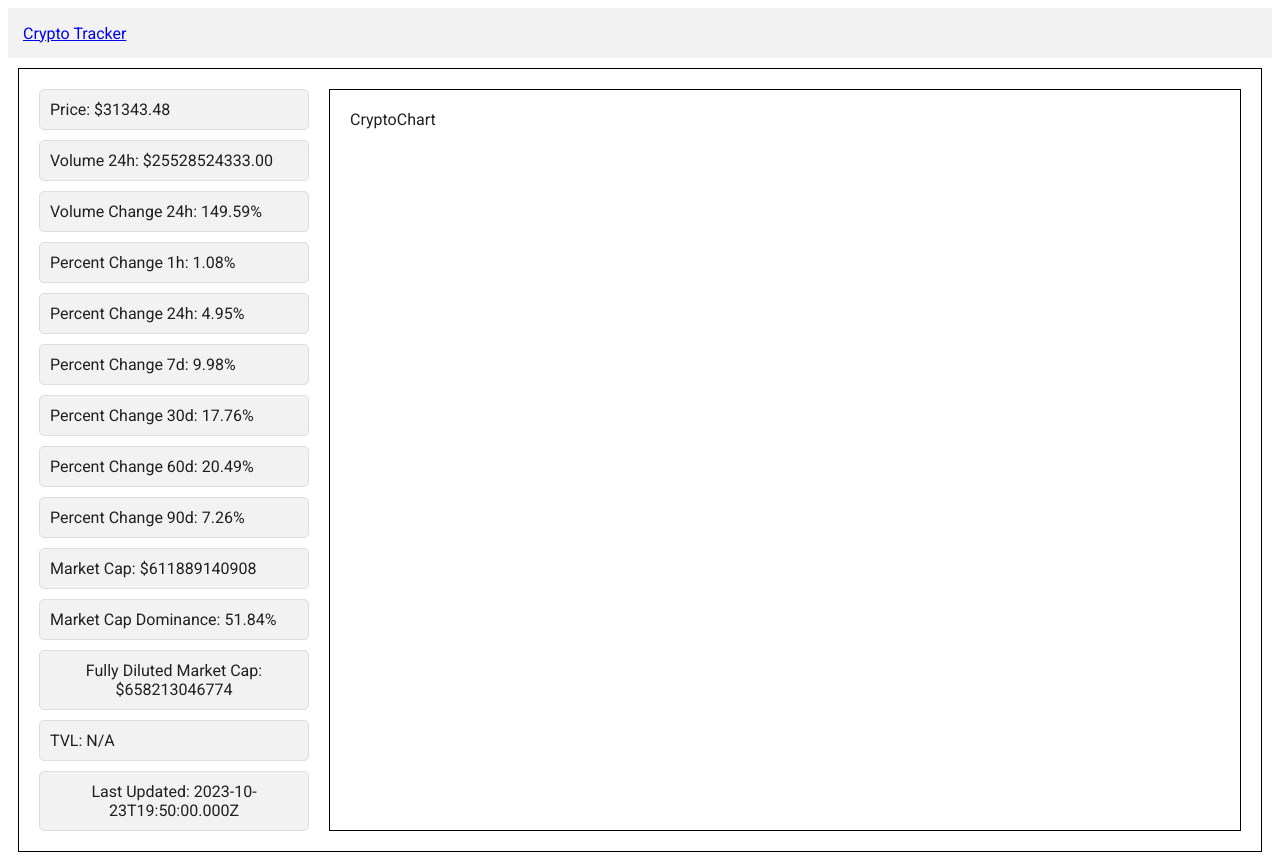
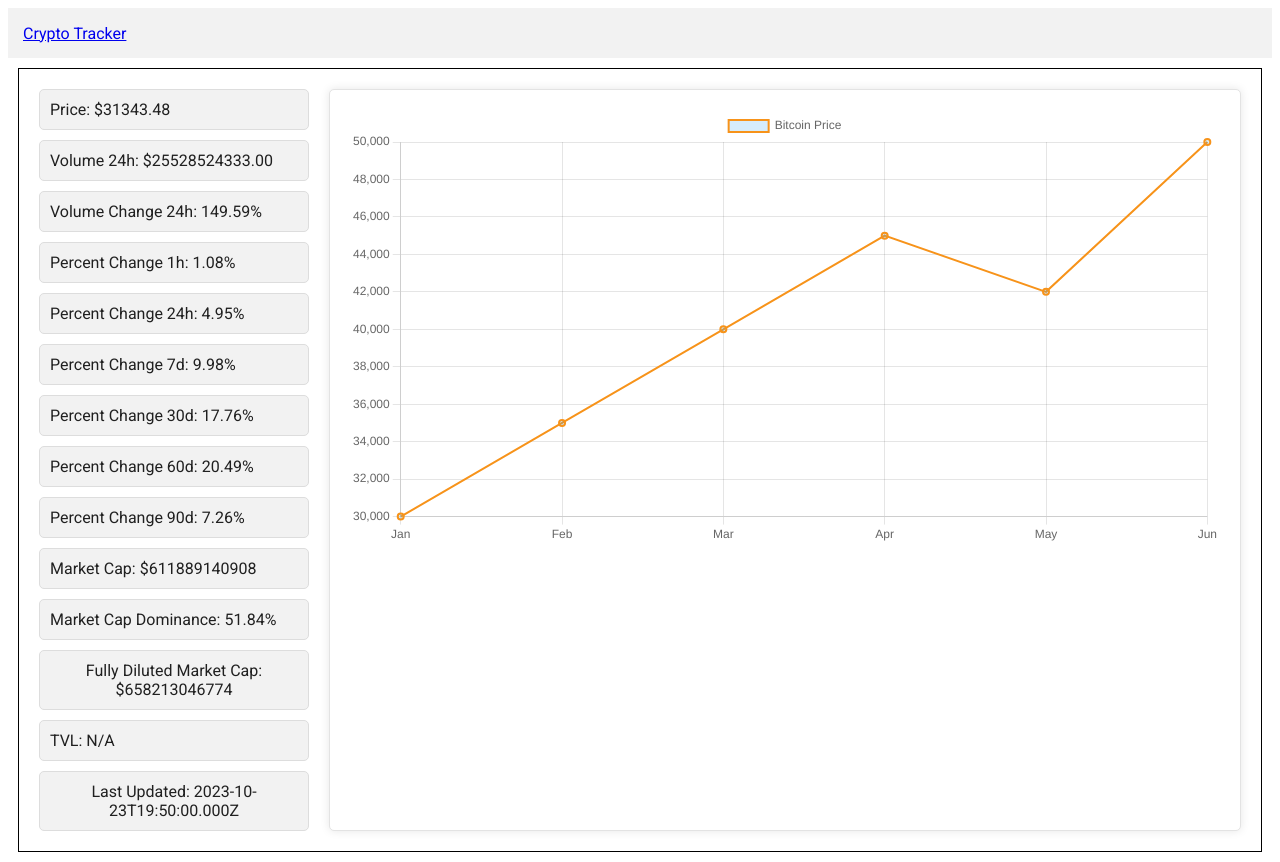
Before and after one commit to dossantos-chris/crypto-tracker, a React (Vite) app in the folder client/: page / in a window 1280 px wide. Built offline with nearby package versions, Linux system fonts and the light colour scheme.

Commit message:
Implemented and styled working test chart

```diff
--- a/client/src/components/CryptoChart.css
+++ b/client/src/components/CryptoChart.css
@@ -1,6 +1,9 @@
 .chart-container {
     flex: 3;
     padding: 20px;
-    border: 1px solid #000;
     margin: 10px;
+    background-color: #fff;
+    border: 1px solid #e3e3e3;
+    border-radius: 5px;
+    box-shadow: 0 0 10px rgba(0, 0, 0, 0.1);
 }
--- a/client/src/components/CryptoChart.tsx
+++ b/client/src/components/CryptoChart.tsx
@@ -1,12 +1,45 @@
 import Chart from 'chart.js/auto';
 import './CryptoChart.css'
+import { useEffect } from 'react';
 
 const CryptoChart = () => {
 
+  useEffect(() => {
+    const ctx = document.getElementById("myChart") as HTMLCanvasElement;
+    if (!ctx) return;
 
-    return (
-    <div className='chart-container'>CryptoChart</div>
+    const myChart = new Chart(ctx, {
+      type: "line",
+      data: {
+        labels: ["Jan", "Feb", "Mar", "Apr", "May", "Jun"],
+        datasets: [
+          {
+            label: "Bitcoin Price",
+            data: [30000, 35000, 40000, 45000, 42000, 50000],
+            backgroundColor: "rgba(54, 162, 235, 0.2)",
+            borderColor: "#F7931A",
+            borderWidth: 2,
+          },
+        ],
+      },
+      options: {
+        scales: {
+          y: {
+            beginAtZero: false,
+          },
+        },
+      },
+    });
+    return () => {
+      myChart.destroy();
+    };
+  }, []);
+
+  return(
+    <div className="chart-container">
+      <canvas id="myChart"></canvas>
+    </div>
   )
-}
+};
 
 export default CryptoChart
```
